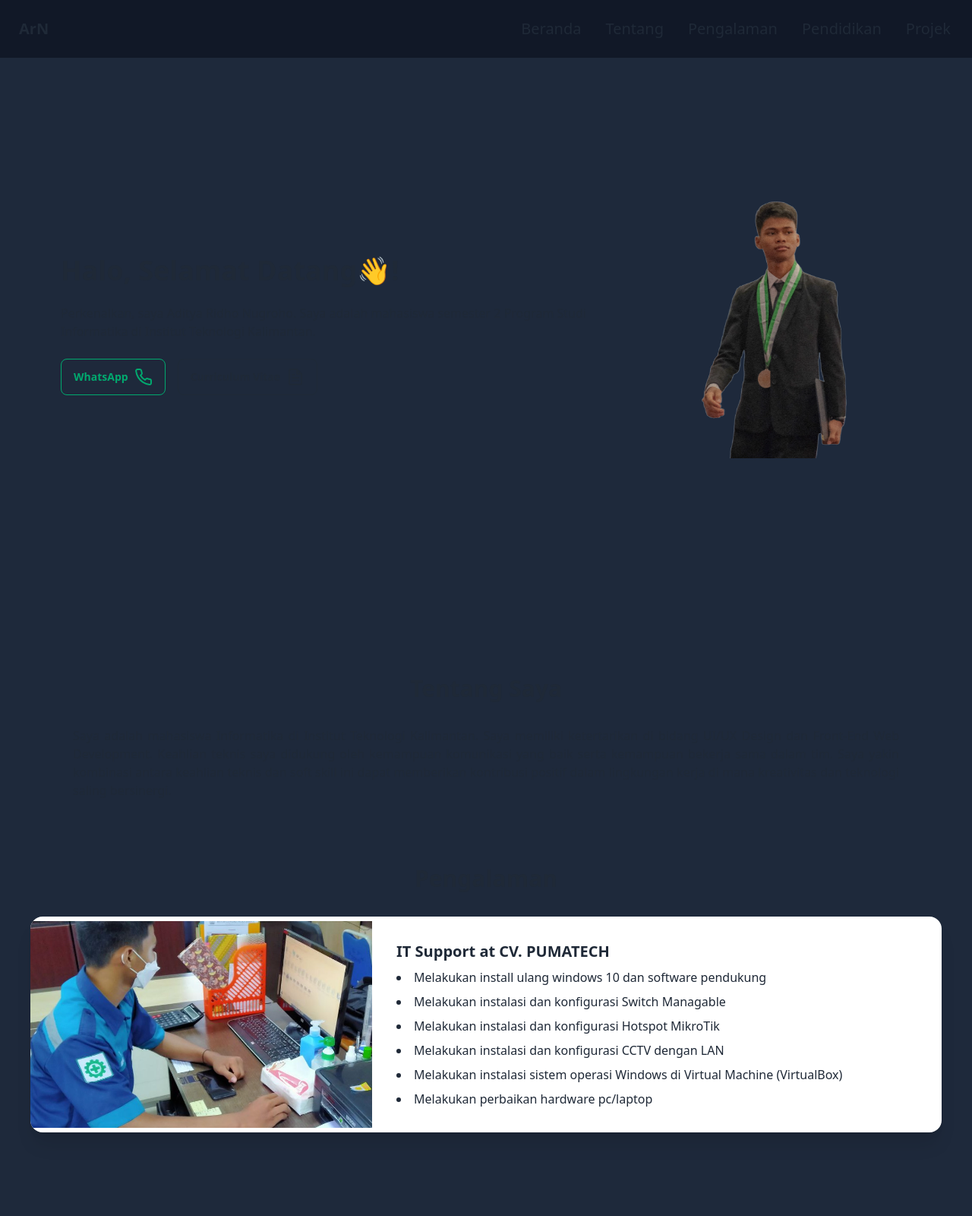
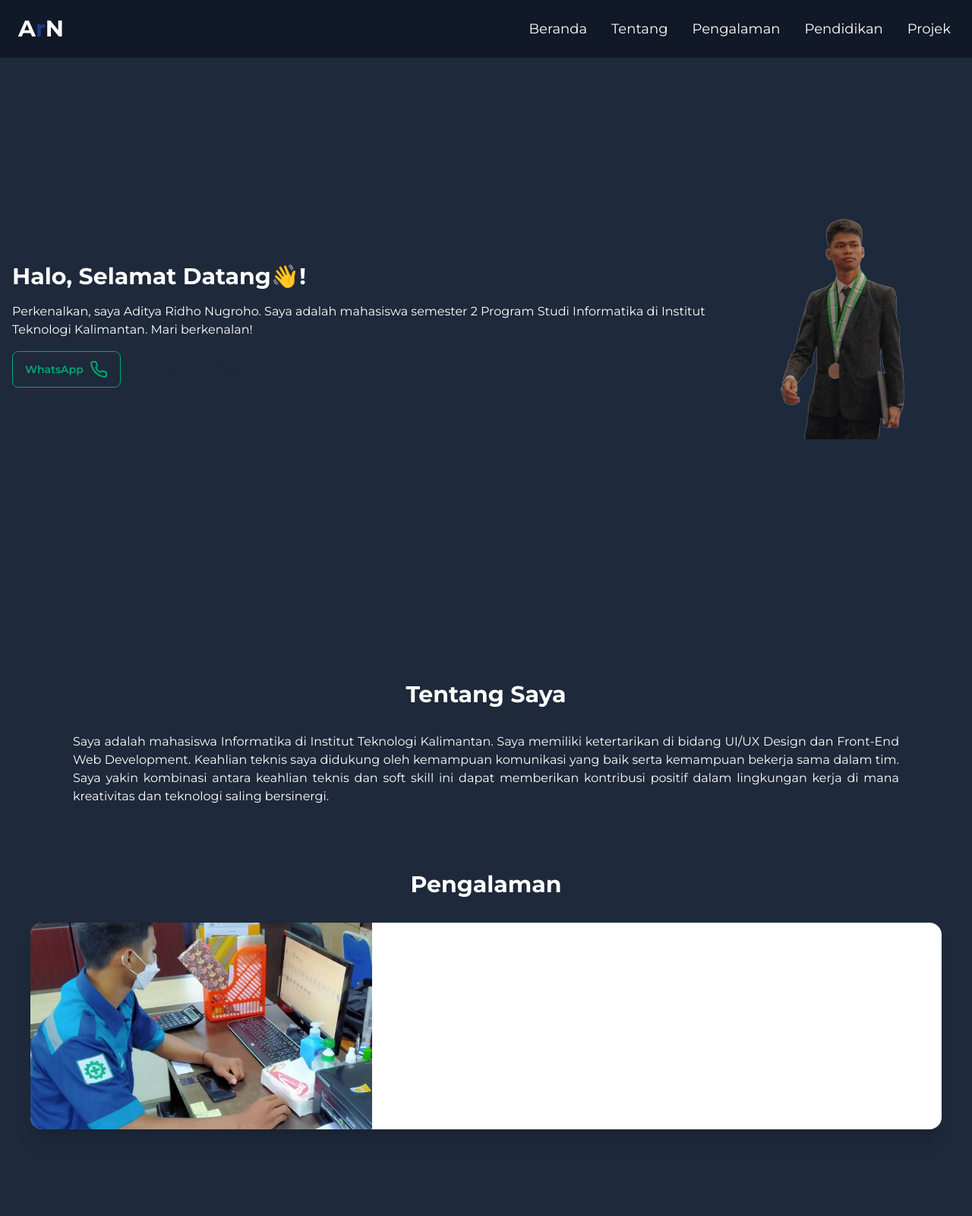
Before and after one commit to adityaridhon/myporto, a plain HTML site: page index.html in a window 1280 px wide. Shown: the top 1600 px of the page at 76% size. Drawn offline with nearby package versions, Linux system fonts and the light colour scheme.

Commit message:
mobile update

```diff
--- a/index.html
+++ b/index.html
@@ -7,11 +7,17 @@
     <link rel="shortcut icon" href="icon.ico" type="image/x-icon">
     <link href="https://cdn.jsdelivr.net/npm/daisyui@4.4.24/dist/full.min.css" rel="stylesheet" type="text/css" />
     <script src="https://unpkg.com/feather-icons"></script>
+    <style>
+      @import url('https://fonts.googleapis.com/css2?family=Montserrat:ital,wght@0,100;0,200;0,300;0,400;0,500;0,600;0,700;0,800;0,900;1,100;1,200;1,300;1,400;1,500;1,600;1,700;1,800;1,900&display=swap');
+
+      html, *, body{
+        font-family: 'Montserrat', sans-serif;
+      }
+    </style>
 </head>
 <body class="bg-slate-800">
-
   <!-- nav -->
-  <nav class="w-full fixed z-10">
+  <nav class="w-full fixed z-10 text-white">
     <div class="navbar bg-gray-900">
       <div class="navbar-start">
         <div class="dropdown">
@@ -26,10 +32,10 @@
             <li><a href="#project">Projek</a></li>
           </ul>
         </div>
-        <a class="btn btn-ghost text-xl">ArN</a>
+        <a class="ml-4 text-3xl font-bold" href="#">A<span class="text-blue-900">r</span>N</a>
       </div>
       <div class="navbar-end hidden lg:flex">
-        <ul class="menu menu-horizontal px-1 text-xl">
+        <ul class="menu menu-horizontal px-1 text-lg">
             <li><a href="#home">Beranda</a></li>
             <li><a href="#about">Tentang</a></li>
             <li><a href="#experience">Pengalaman</a></li>
@@ -44,11 +50,11 @@
   <!-- home -->
   <section id="home">
     <div class="hero lg:min-h-screen pt-14">
-      <div class="hero-content flex-col lg:flex-row-reverse lg:mx-16">
-        <img src="aditt.png" width="350px" class="max-w-sm" />
-        <div>
-          <h1 class="text-4xl font-bold text-center lg:text-start">Halo, Selamat Datang👋!</h1>
-          <p class="py-6">Perkenalkan, saya Aditya Ridho Nugroho. Saya adalah mahasiswa semester 2 Program Studi Informatika di Institut Teknologi Kalimantan.</p>
+      <div class="hero-content flex-col lg:flex-row-reverse">
+        <img src="aditt.png" width="300px" class="max-w-sm" />
+        <div class="text-white">
+          <h1 class="text-2xl lg:text-3xl font-bold text-center lg:text-start">Halo, Selamat Datang👋!</h1>
+          <p class="my-4 text-md text-center lg:text-start">Perkenalkan, saya Aditya Ridho Nugroho. Saya adalah mahasiswa semester 2 Program Studi Informatika di Institut Teknologi Kalimantan. Mari berkenalan!</p>
           <div class="flex justify-center lg:justify-start gap-4">
             <a href="https://wa.me/628981730371" target="_blank" class="btn btn-outline btn-success text-white">WhatsApp<i data-feather="phone"></i></a>
             <a href="https://drive.google.com/file/d/1_TTVEA9wUIlCRZJHahuhohIyhPcPDcs8/view?usp=sharing" target="_blank" class="btn btn-outline">Curriculum Vitae<i data-feather="file-text"></i></a>
@@ -60,7 +66,7 @@
 
   <!-- about -->
   <section id="about" class="lg:h-[250px]">
-  <div class="items-center pt-14">
+  <div class="items-center pt-16 text-white">
     <div class="pt-8 mb-8">
       <h1 class="text-center font-bold text-3xl">Tentang Saya</h1>
     </div>
@@ -74,7 +80,7 @@
   <!-- about -->
 
   <!-- experience -->
-  <section id="experience" class="mb-14 pt-14">
+  <section id="experience" class="mb-14 pt-16 text-white">
     <div class="pt-8 mb-8">
       <h1 class="text-center font-bold text-3xl">Pengalaman</h1>
     </div>
@@ -85,8 +91,6 @@
           <li> Melakukan install ulang windows 10 dan software pendukung</li>
           <li> Melakukan instalasi dan konfigurasi Switch Managable</li>
           <li> Melakukan instalasi dan konfigurasi Hotspot MikroTik</li>
-          <li> Melakukan instalasi dan konfigurasi CCTV dengan LAN</li>
-          <li> Melakukan instalasi sistem operasi Windows di Virtual Machine (VirtualBox)</li>
           <li> Melakukan perbaikan hardware pc/laptop</li>
       </div>
     </div>
@@ -95,7 +99,7 @@
 
   <!-- education -->
   <section id="education">
-    <div class="h-[80vh] pt-14">
+    <div class="h-[80vh] pt-16 text-white">
       <div class="pt-8">
         <h1 class="text-center font-bold text-3xl">Pendidikan Saya</h1>
       </div>
@@ -117,7 +121,7 @@
             <div class="timeline-middle">
               <svg xmlns="http://www.w3.org/2000/svg" viewBox="0 0 20 20" fill="currentColor" class="h-5 w-5"><path fill-rule="evenodd" d="M10 18a8 8 0 100-16 8 8 0 000 16zm3.857-9.809a.75.75 0 00-1.214-.882l-3.483 4.79-1.88-1.88a.75.75 0 10-1.06 1.061l2.5 2.5a.75.75 0 001.137-.089l4-5.5z" clip-rule="evenodd" /></svg>
             </div>
-            <div class="timeline-end mb-14">
+            <div class="timeline-end mb-12">
               <time class="font-mono italic">2020-2023</time>
               <div class="text-md font-black">SMK KARTIKA V-1 BALIKPAPAN</div>
               Teknik Komputer dan Jaringan
@@ -132,12 +136,12 @@
   <!-- education -->
 
 <!-- project -->
-  <section id="project" class="pt-20">
+  <section id="project" class="pt-24 text-white">
     <div class="mb-8">
       <h1 class="text-center font-bold text-3xl">Projek</h1>
     </div>
 
-    <div class="container mx-auto flex items-center w-[400px] lg:w-[700px]">
+    <div class="container mx-auto flex items-center w-[300px] lg:w-[700px]">
       <div class="carousel w-full">
         <div id="slide1" class="carousel-item relative w-full">
           <img src="projek.png" class="w-full" />
@@ -173,7 +177,7 @@
 <!-- project -->
 
 
-  <footer class="footer footer-center mt-10 p-10 bg-base-200 text-base-content rounded">
+  <footer class="footer footer-center mt-10 p-10 bg-gray-900 text-base-content rounded">
     <nav>
       <div class="grid grid-flow-col gap-4">
         <a href="https://mailto:adityariddho@gmail.com" target="_blank"><i data-feather="mail"></i></a>
```
